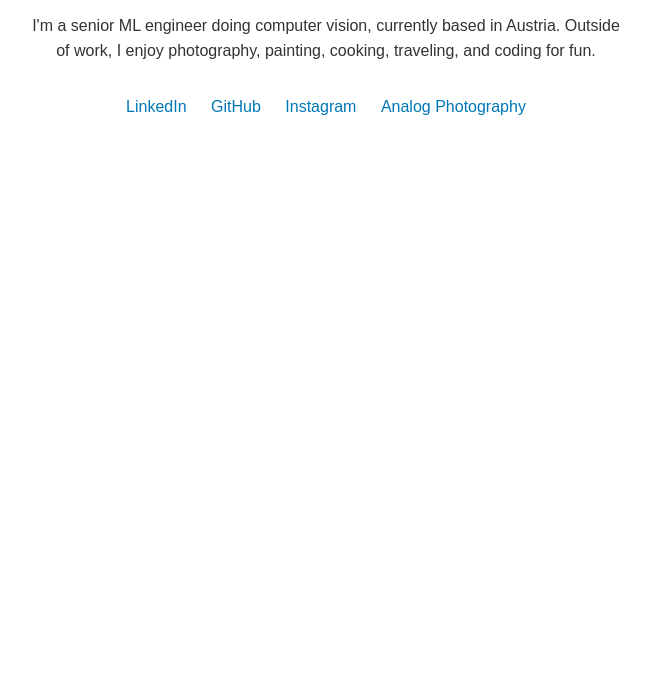
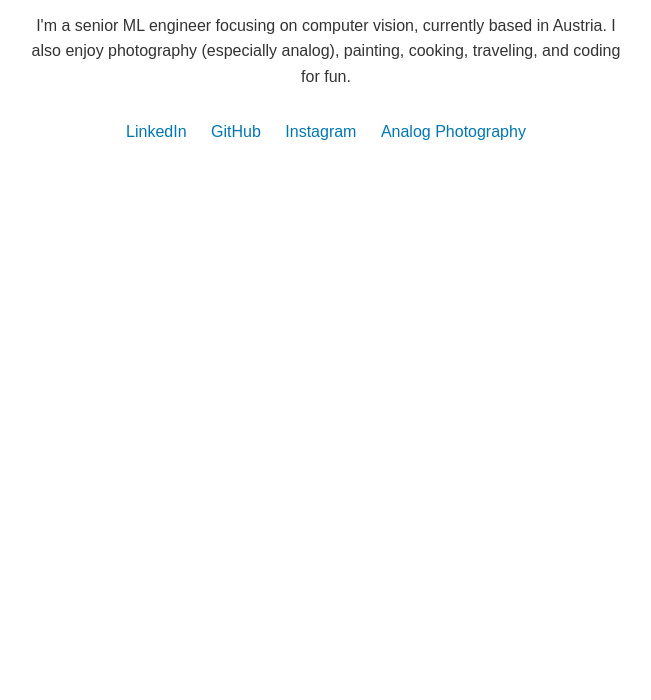
Before and after one commit to postmalloc/website, a plain HTML site: page index.html in a window 1280 px wide. Shown: the part 100-800 px from the top of the page, without its empty margins (314-965 px from the left). Drawn offline with Linux system fonts and the light colour scheme.

Commit message:
some adjustments

```diff
--- a/index.html
+++ b/index.html
@@ -34,7 +34,7 @@
 <body>
     <h1>Srimukh Sripada</h1>
     <p>
-        I'm a senior ML engineer doing computer vision, currently based in Austria. Outside of work, I enjoy photography, painting, cooking, traveling, and coding for fun.
+        I'm a senior ML engineer focusing on computer vision, currently based in Austria. I also enjoy photography (especially analog), painting, cooking, traveling, and coding for fun.
     </p>
     <div class="links">
         <a href="https://www.linkedin.com/in/srimukh" target="_blank">LinkedIn</a>
```
